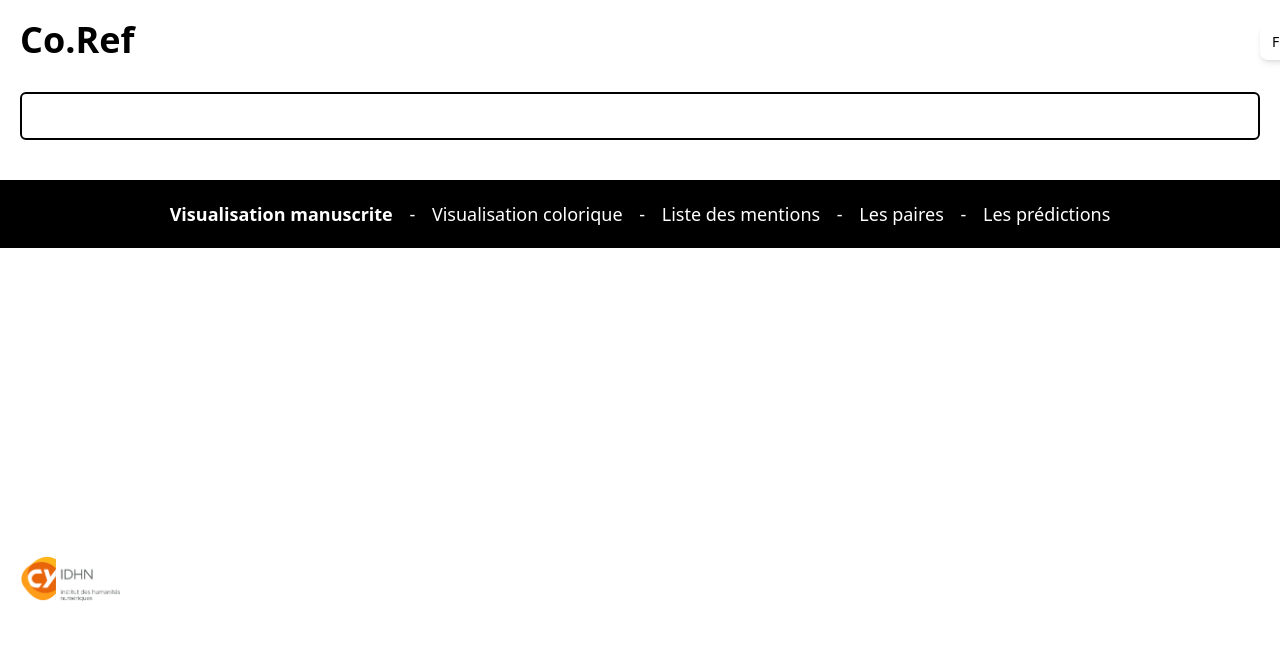
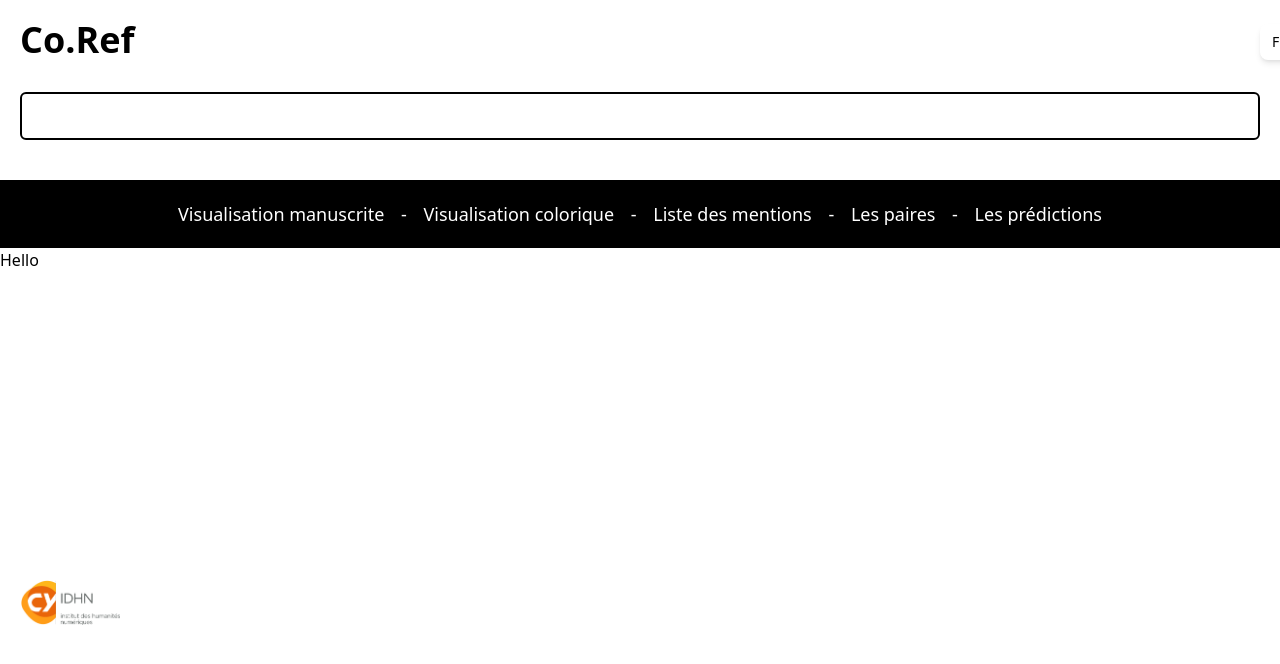
Before and after one commit to cyidhn/coref, a Vue app in the folder v2/: page / in a window 1280 px wide. Both pictures are taken after a click on the link "Les prédictions". Shown: the top 664 px of the page. Built offline with nearby package versions, Linux system fonts and the light colour scheme.

Commit message:
Add Vuex

```diff
--- a/v2/package.json
+++ b/v2/package.json
@@ -14,7 +14,8 @@
     "core-js": "^3.6.5",
     "postcss": "^7.0.36",
     "tailwindcss": "npm:@tailwindcss/postcss7-compat@^2.2.4",
-    "vue": "^3.0.0"
+    "vue": "^3.0.0",
+    "vuex": "^4.0.2"
   },
   "devDependencies": {
     "@vue/cli-plugin-babel": "~4.5.0",
--- a/v2/src/App.vue
+++ b/v2/src/App.vue
@@ -1,6 +1,7 @@
 <template>
   <div>
     <Navbar />
+    <Analytics />
     <br/><br/><br/><br/>
     <br/><br/><br/><br/>
     <br/><br/><br/><br/>
@@ -13,11 +14,14 @@
   // import AlgorithmsList from "./components/AlgorithmsList.vue";
   import Navbar from "./components/Navbar.vue";
   import Footer from "./components/Footer.vue";
+  import Analytics from "./components/Analytics.vue";
 
   export default {
+
     components: {
       Navbar,
       Footer,
+      Analytics
     },
   };
 </script>
--- /dev/null
+++ b/v2/src/components/Analytics.vue
@@ -0,0 +1,17 @@
+<template>
+    <div>
+        <div v-if="menuChange == 'pred'">
+            <p>Hello</p>
+        </div>
+    </div>
+</template>
+
+<script>
+export default {
+    computed: {
+      menuChange() {
+        return this.$store.getters.menuChoice;
+      }
+    }
+}
+</script>
--- a/v2/src/components/Navbar.vue
+++ b/v2/src/components/Navbar.vue
@@ -12,11 +12,11 @@
         </div>
     </div>
     <div class="mt-5 px-5 py-5 bg-black text-white text-lg text-center">
-        <a href="#" class="font-bold mx-3">Visualisation manuscrite</a> -
-        <a href="#" class="mx-3">Visualisation colorique</a> -
-        <a href="#" class="mx-3">Liste des mentions</a> -
-        <a href="#" class="mx-3">Les paires</a> -
-        <a href="#" class="mx-3">Les prédictions</a>
+        <a @click="callViz('man')" class="cursor-pointer mx-3">Visualisation manuscrite</a> -
+        <a @click="callViz('col')" class="cursor-pointer mx-3">Visualisation colorique</a> -
+        <a @click="callViz('men')" class="cursor-pointer mx-3">Liste des mentions</a> -
+        <a @click="callViz('pai')" class="cursor-pointer mx-3">Les paires</a> -
+        <a @click="callViz('pred')" class="cursor-pointer mx-3">Les prédictions</a>
     </div>
 </div>
 </template>
@@ -28,5 +28,12 @@ export default {
     components: {
       AlgorithmsList,
     },
+
+    methods: {
+        callViz(n) {
+            this.$store.commit('changeMenu', n);
+            // console.log(this.$store.state.menu);
+        }
+    },
 }
 </script>
--- a/v2/src/main.js
+++ b/v2/src/main.js
@@ -1,5 +1,31 @@
 import { createApp } from 'vue'
+import { createStore } from 'vuex'
 import App from './App.vue'
 import './style.css'
 
-createApp(App).mount('#app')
+// Create a new store instance.
+const store = createStore({
+    state() {
+        return {
+            count: 0,
+            menu: "man"
+        }
+    },
+    mutations: {
+        increment(state) {
+            state.count++
+        },
+        changeMenu(state, n) {
+            state.menu = n
+        }
+    },
+    getters: {
+        menuChoice(state) {
+            return state.menu
+        }
+    }
+})
+
+const app = createApp(App)
+app.use(store)
+app.mount('#app')
```
